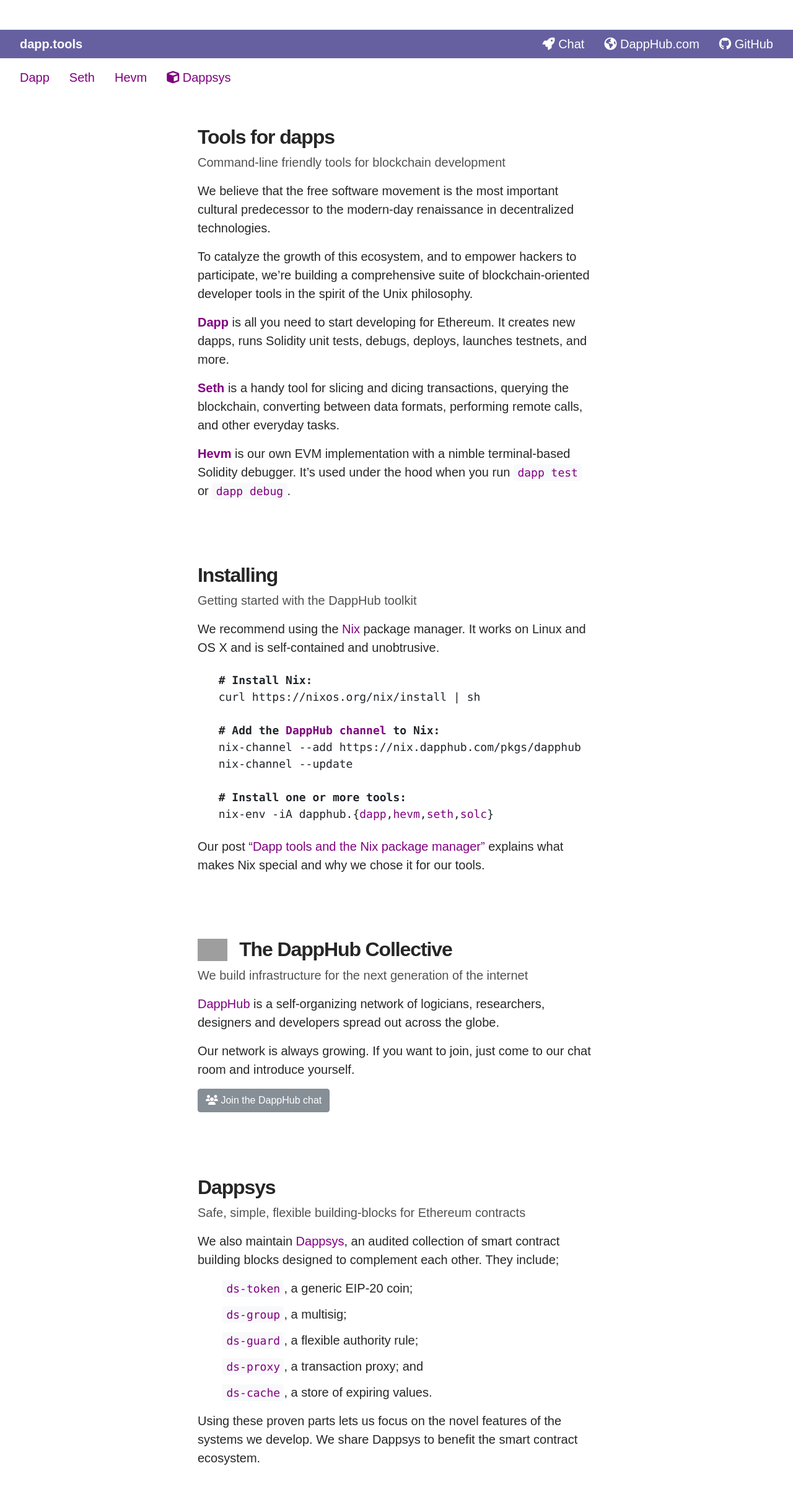
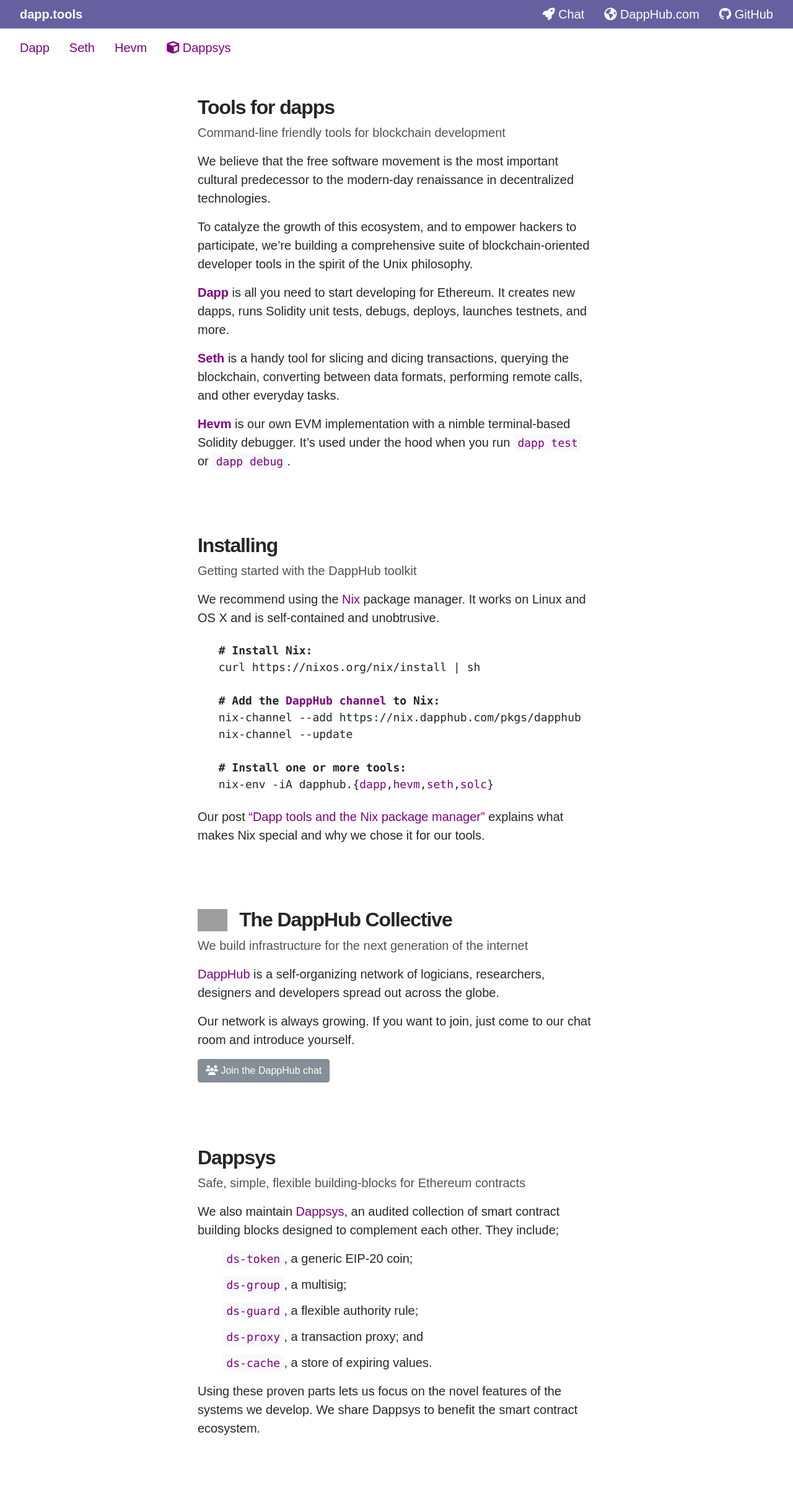
Before and after one commit to dapphub/dapp-tools, a Jekyll site: the page built from index.html, in a window 1280 px wide. Shown: the whole page at 62% size. Built offline with Jekyll 4.4.1, drawn with Linux system fonts in a browser that asks for light colours; nearby versions of some CDN libraries; after the commit the page ends 2376 px from its top, so only the background shows below that; grey boxes are pictures that could not be loaded.

Commit message:
Update screen.css

```diff
--- a/css/screen.css
+++ b/css/screen.css
@@ -3,7 +3,6 @@
 ---
 body { font: 20px/1.5 sans-serif; }
 body { color: rgba(0, 0, 0, 0.85); }
-body { margin-top: 3rem; }
 
 .container { max-width: 42rem; margin: 0 auto; }
 a { color: purple; }
```
